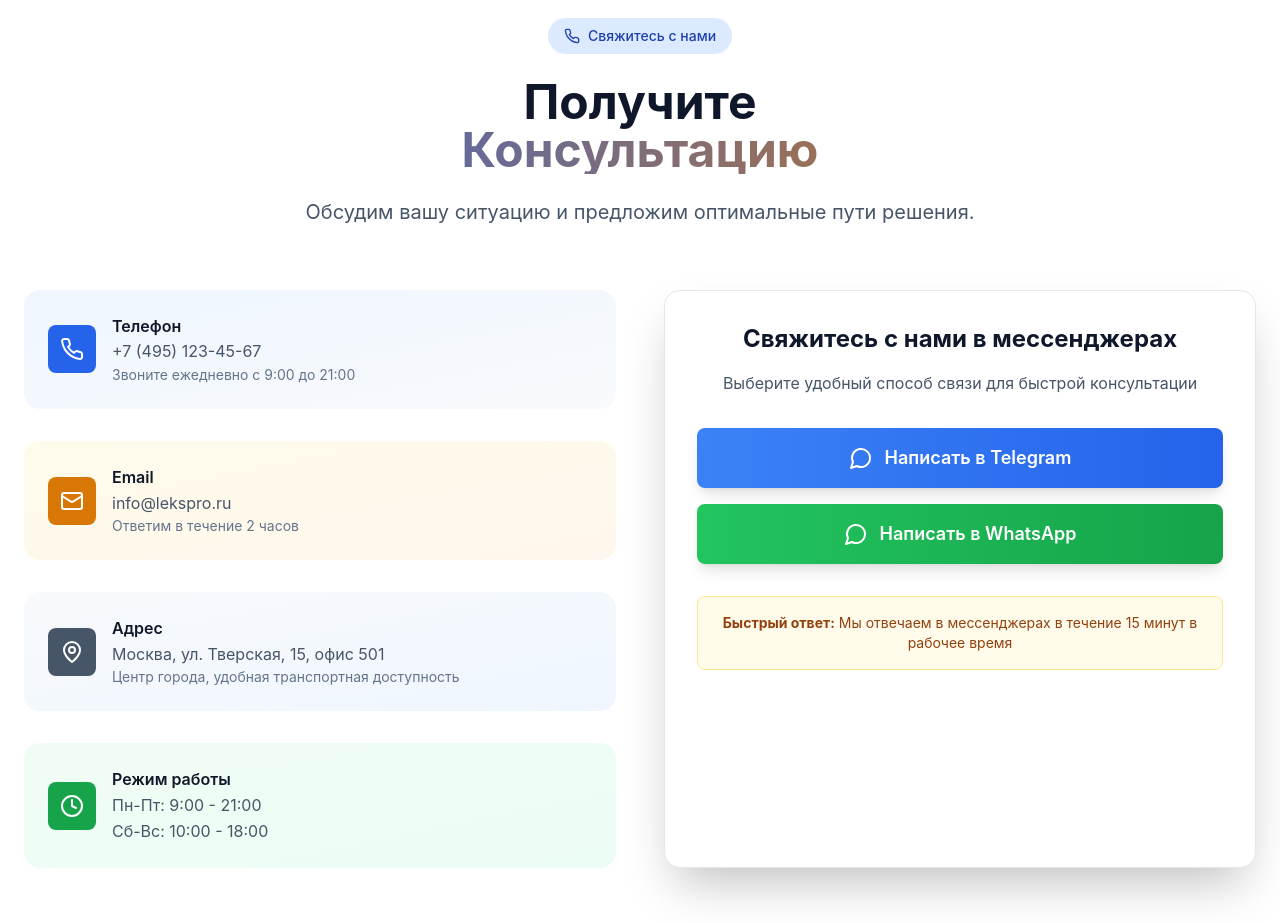
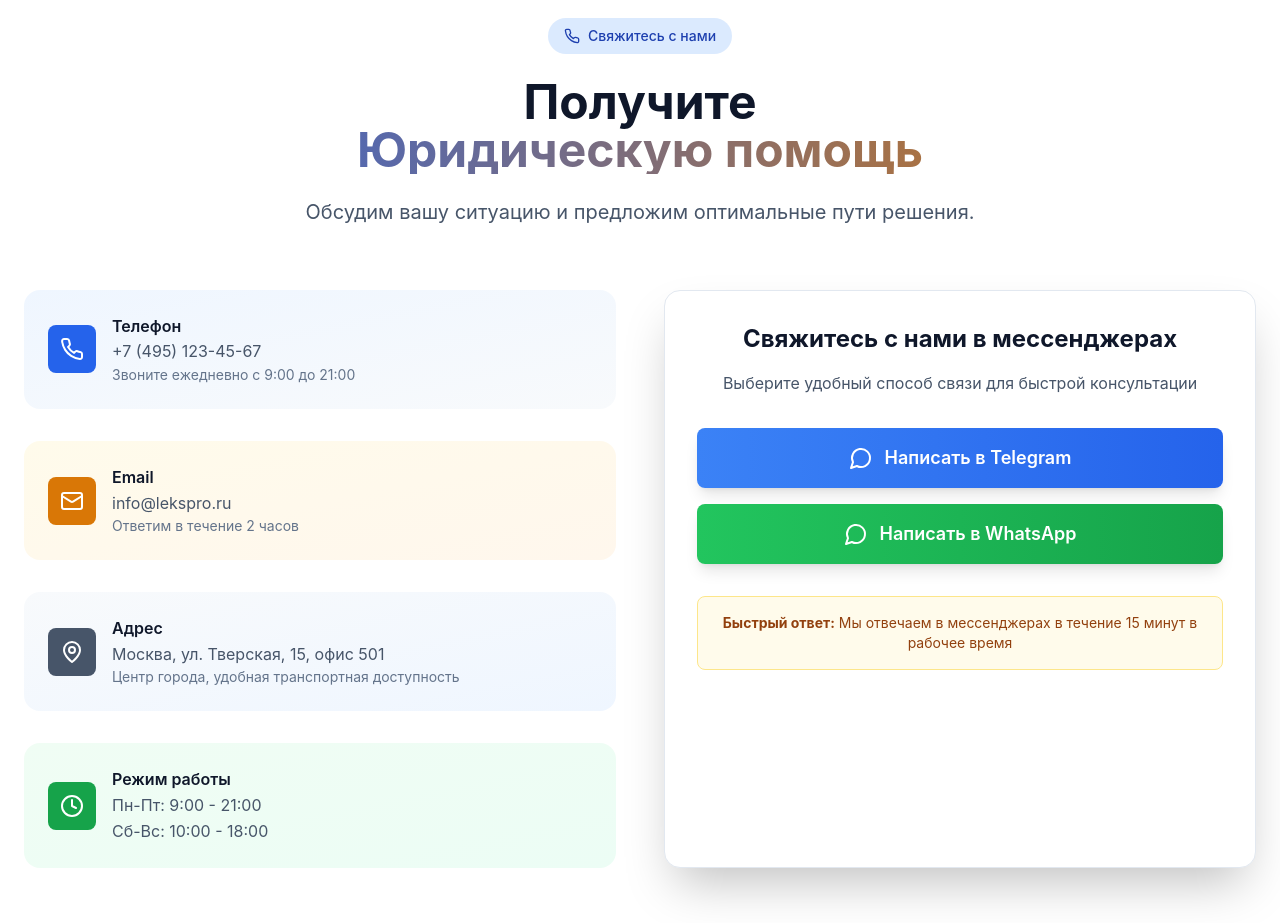
Before and after one commit to Gelleon/law2, a React (Vite) app: page / in a window 1280 px wide. Shown: the part 2960-3883 px from the top of the page. Built offline with nearby package versions, Linux system fonts and the light colour scheme.

Commit message:
Updated Contact.tsx

```diff
--- a/src/components/Contact.tsx
+++ b/src/components/Contact.tsx
@@ -14,7 +14,7 @@ const Contact = () => {
           <h2 className="text-4xl md:text-5xl font-bold text-slate-900 mb-6">
             Получите
             <span className="block text-transparent bg-clip-text bg-gradient-to-r from-blue-600 to-amber-600">
-                  Консультацию
+                  Юридическую помощь
             </span>
           </h2>
 
```
